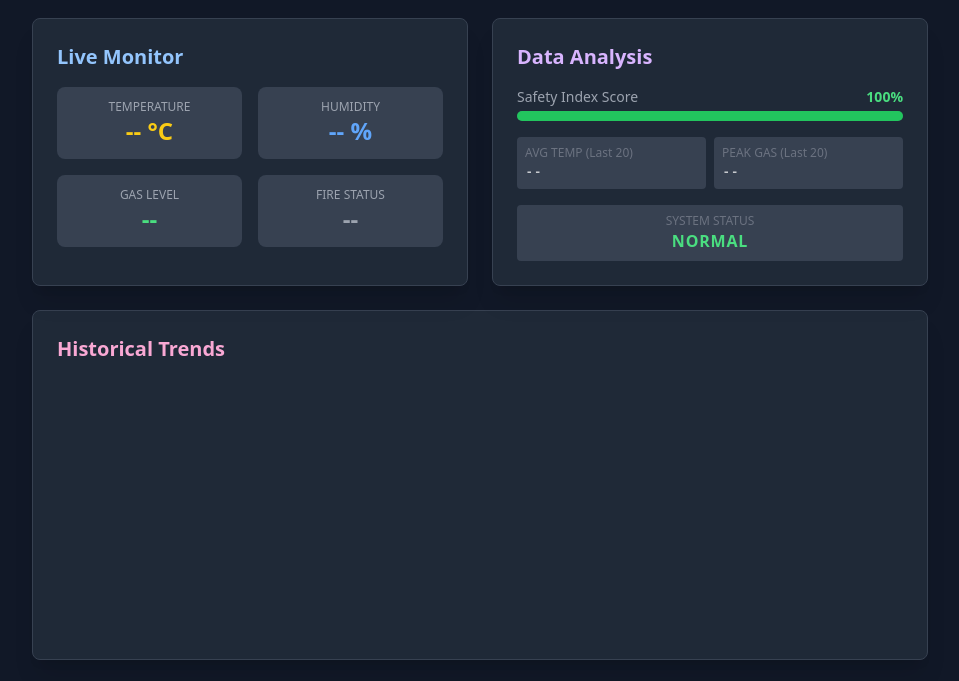
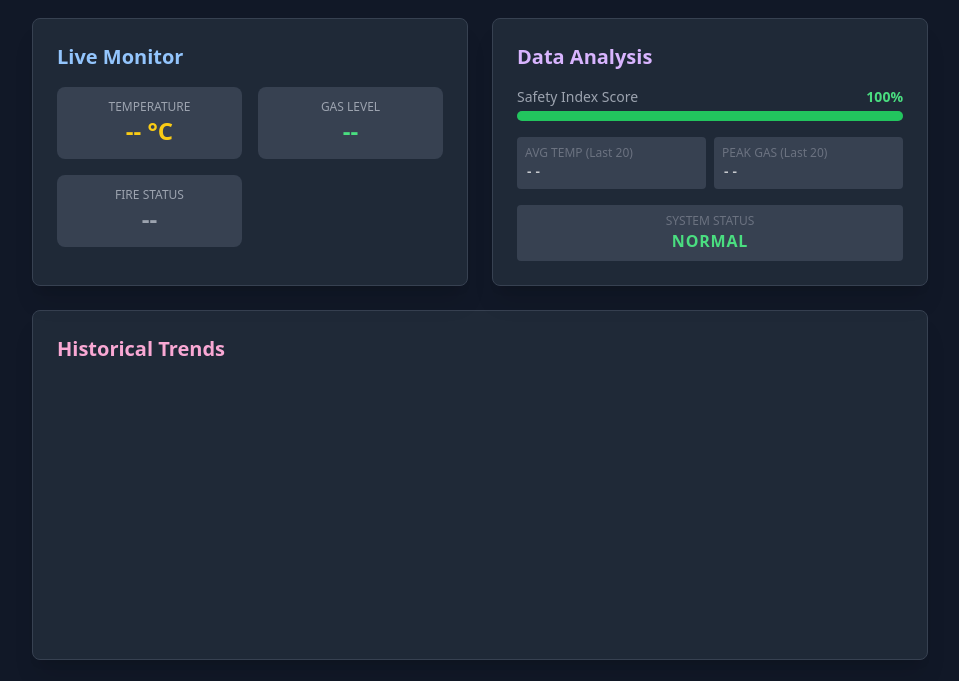
Before and after one commit to 00016933wiut/IoT_Dashboard_Portfolio, a plain HTML site: page index.html in a window 1280 px wide. Shown: the part 78-759 px from the top of the page, without its empty margins (160-1119 px from the left). Drawn offline with nearby package versions, Linux system fonts and the light colour scheme.

Commit message:
Update index.html

```diff
--- a/index.html
+++ b/index.html
@@ -25,10 +25,6 @@
                     <div class="p-3 bg-gray-700 rounded-lg">
                         <p class="text-gray-400 text-xs">TEMPERATURE</p>
                         <p id="tempDisplay" class="text-2xl font-bold text-yellow-400">-- °C</p>
-                    </div>
-                    <div class="p-3 bg-gray-700 rounded-lg">
-                        <p class="text-gray-400 text-xs">HUMIDITY</p>
-                        <p id="humDisplay" class="text-2xl font-bold text-blue-400">-- %</p>
                     </div>
                     <div class="p-3 bg-gray-700 rounded-lg">
                         <p class="text-gray-400 text-xs">GAS LEVEL</p>
@@ -141,7 +137,6 @@
             if (!data || data.length === 0) return;
             const latest = data[0];
             document.getElementById('tempDisplay').innerText = latest.temperature.toFixed(1) + "°C";
-            document.getElementById('humDisplay').innerText = latest.humidity.toFixed(0) + "%";
             document.getElementById('gasDisplay').innerText = latest.gas_value;
             const fireSafe = !latest.fire_detected;
             const fireEl = document.getElementById('fireDisplay');
```
